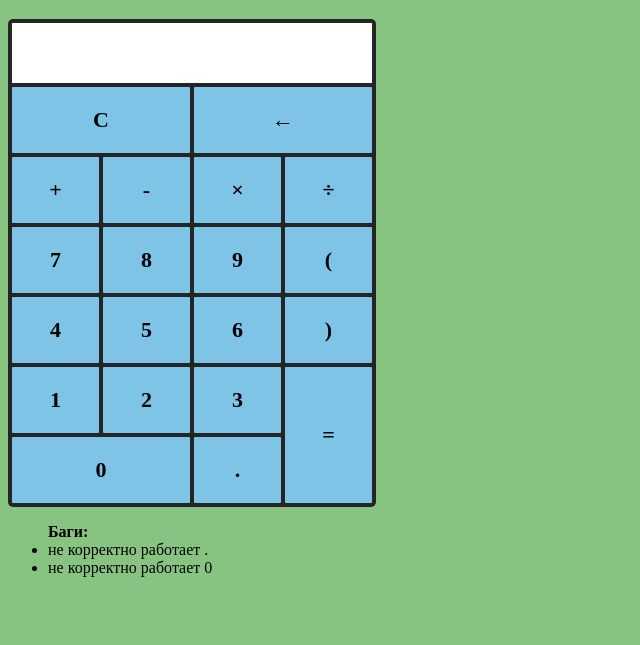
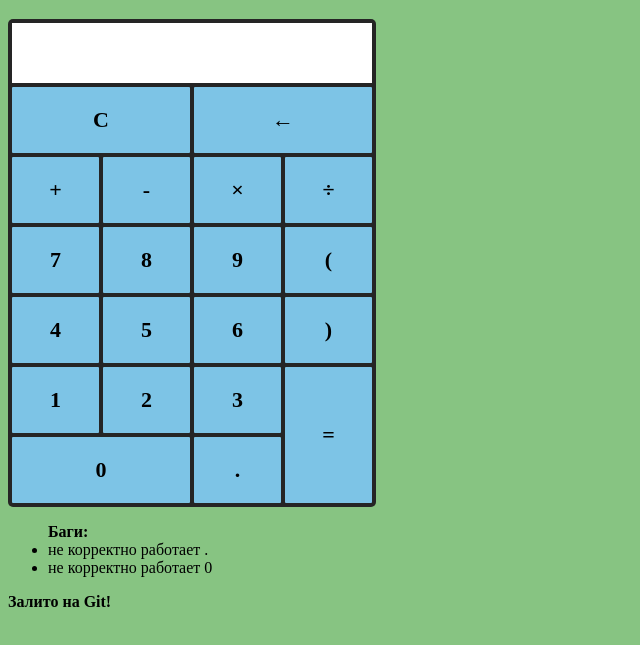
Before and after one commit to ptbit/calc, a plain HTML site: page index.html in a window 1280 px wide. Shown: the part 61-706 px from the top of the page, without its empty margins (0-640 px from the left). Drawn offline with Linux system fonts and the light colour scheme.

Commit message:
add first commit2

```diff
--- a/index.html
+++ b/index.html
@@ -38,6 +38,7 @@
         <li>не корректно работает .</li>
         <li>не корректно работает 0</li>
         </ul></div>
+    <b>Залито на Git!</b>
     <script src="script.js"> </script>
 </body>
 </html>
```
